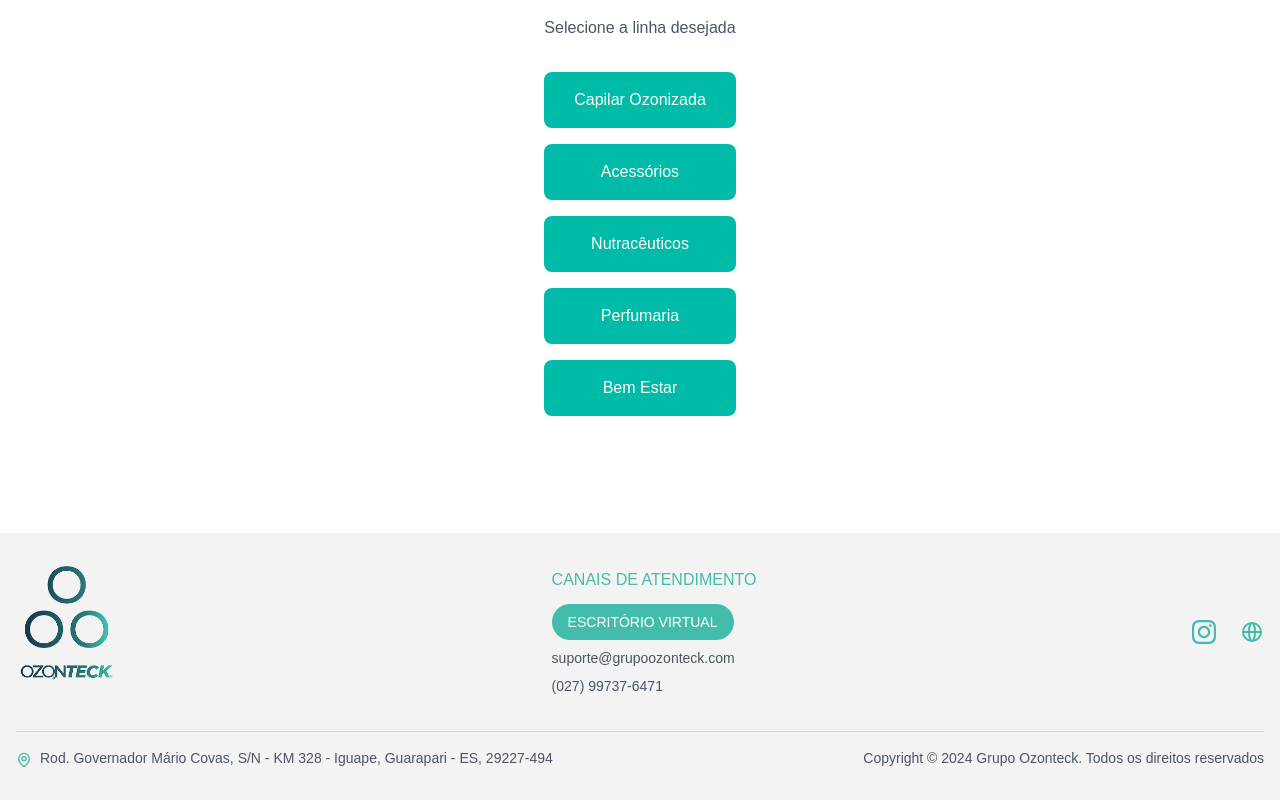
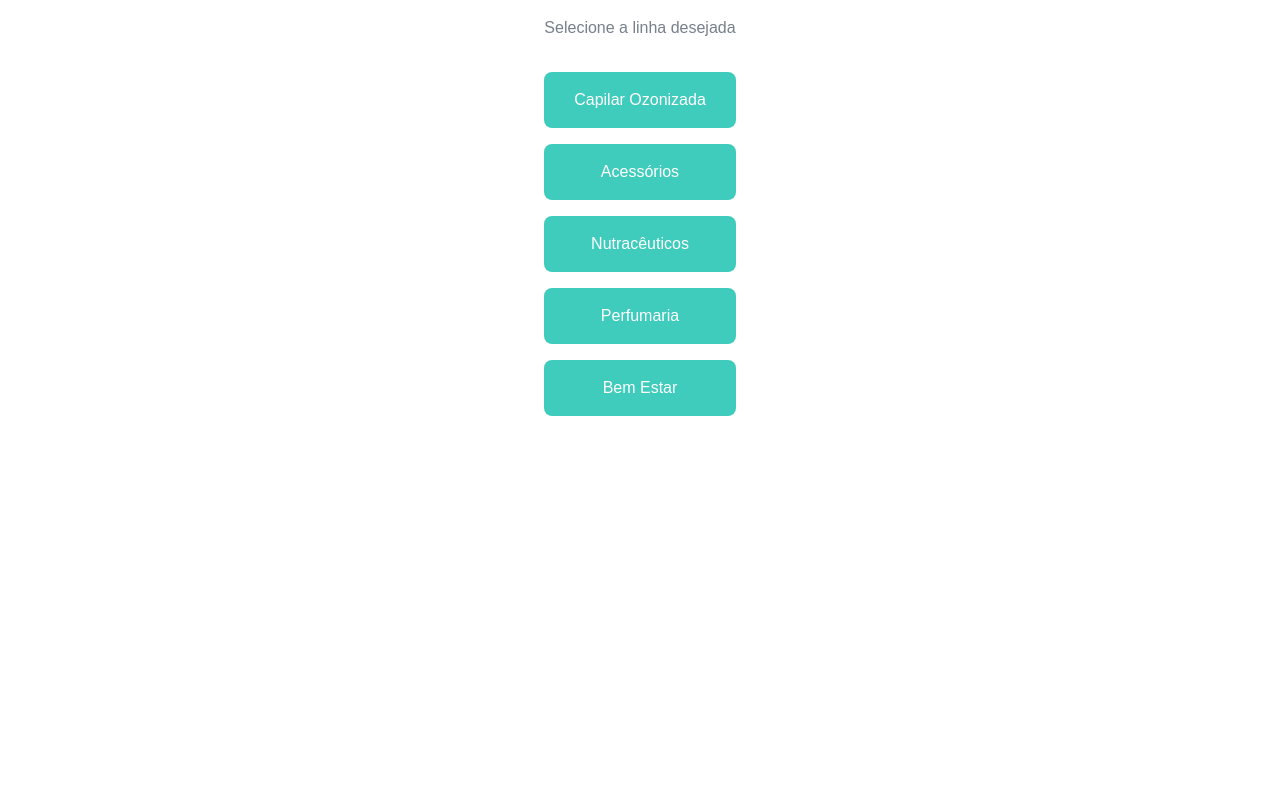
Before and after one commit to LucasAG1s/ozonteck-products, a Next.js app: page / in a window 1280 px wide. Shown: the part 267-1067 px from the top of the page. After the commit the page ends 800 px from the top, so only its background shows below. Built offline with nearby package versions, Linux system fonts and the light colour scheme.

Commit message:
remove foooter

```diff
--- a/src/app/layout.tsx
+++ b/src/app/layout.tsx
@@ -1,6 +1,5 @@
 import type { Metadata } from "next";
 import "./globals.css";
-import { Footer } from '@/components/Footer';
 
 export const metadata: Metadata = {
   title: "Ozonteck Products",
@@ -16,7 +15,6 @@ export default function RootLayout({
     <html lang="pt-BR">
       <body className="bg-white">
         {children}
-        <Footer />
       </body>
     </html>
   );
--- a/src/components/footer.tsx
+++ /dev/null
@@ -1,84 +0,0 @@
-import Image from 'next/image';
-import Link from 'next/link';
-
-
-
-export function Footer() {
-
-  return (
-    <footer className="bg-[#F3F3F3] py-8 mt-auto" style={{ zIndex: 1 }}>
-      <div className="container mx-auto px-4">
-        <div className="flex flex-col md:flex-row justify-between items-center gap-8 mb-8">
-          <div className="text-center md:text-left">
-            <div className="hidden md:block">
-              <Image
-                src="/images/OZONTECK-LOGO.png"
-                alt="Ozonteck Logo"
-                width={100}
-                height={100}
-                className="mb-4"
-                priority
-              />
-            </div>
-          </div>
-
-          <div className="text-center md:text-left">
-            <h3 className="text-[#44BCAC] font-medium mb-3">CANAIS DE ATENDIMENTO</h3>
-            <div className="text-gray-600 text-sm space-y-2">
-              <Link
-                href="https://office.grupozonteck.com"
-                target="_blank"
-                className="inline-block bg-[#44BCAC] text-white px-4 py-2 rounded-full hover:bg-[#3aa799] transition-colors mb-2"
-              >
-                ESCRITÓRIO VIRTUAL
-              </Link>
-              <a href="mailto:suporte@grupoozonteck.com" className="block hover:text-[#44BCAC] transition-colors">
-                suporte@grupoozonteck.com
-              </a>
-              <a href="tel:+5527997376471" className="block hover:text-[#44BCAC] transition-colors">
-                (027) 99737-6471
-              </a>
-            </div>
-          </div>
-
-          <div className="flex flex-col items-center md:items-end gap-4">
-            <div className="flex gap-6">
-              <Link
-                href="https://www.instagram.com/grupoozonteckoficial/"
-                target="_blank"
-                className="text-[#44BCAC] hover:text-[#153A4E] transition-colors"
-              >
-                <svg className="w-6 h-6" fill="currentColor" viewBox="0 0 24 24">
-                  <path d="M12 2.163c3.204 0 3.584.012 4.85.07 3.252.148 4.771 1.691 4.919 4.919.058 1.265.069 1.645.069 4.849 0 3.205-.012 3.584-.069 4.849-.149 3.225-1.664 4.771-4.919 4.919-1.266.058-1.644.07-4.85.07-3.204 0-3.584-.012-4.849-.07-3.26-.149-4.771-1.699-4.919-4.92-.058-1.265-.07-1.644-.07-4.849 0-3.204.013-3.583.07-4.849.149-3.227 1.664-4.771 4.919-4.919 1.266-.057 1.645-.069 4.849-.069zm0-2.163c-3.259 0-3.667.014-4.947.072-4.358.2-6.78 2.618-6.98 6.98-.059 1.281-.073 1.689-.073 4.948 0 3.259.014 3.668.072 4.948.2 4.358 2.618 6.78 6.98 6.98 1.281.058 1.689.072 4.948.072 3.259 0 3.668-.014 4.948-.072 4.354-.2 6.782-2.618 6.979-6.98.059-1.28.073-1.689.073-4.948 0-3.259-.014-3.667-.072-4.947-.196-4.354-2.617-6.78-6.979-6.98-1.281-.059-1.69-.073-4.949-.073zm0 5.838c-3.403 0-6.162 2.759-6.162 6.162s2.759 6.163 6.162 6.163 6.162-2.759 6.162-6.163c0-3.403-2.759-6.162-6.162-6.162zm0 10.162c-2.209 0-4-1.79-4-4 0-2.209 1.791-4 4-4s4 1.791 4 4c0 2.21-1.791 4-4 4zm6.406-11.845c-.796 0-1.441.645-1.441 1.44s.645 1.44 1.441 1.44c.795 0 1.439-.645 1.439-1.44s-.644-1.44-1.439-1.44z"/>
-                </svg>
-              </Link>
-
-              <Link
-                href="https://grupoozonteck.com"
-                target="_blank"
-                className="text-[#44BCAC] hover:text-[#153A4E] transition-colors"
-              >
-                <svg className="w-6 h-6" fill="none" stroke="currentColor" viewBox="0 0 24 24">
-                  <path strokeLinecap="round" strokeLinejoin="round" strokeWidth={2} d="M21 12a9 9 0 01-9 9m9-9a9 9 0 00-9-9m9 9H3m9 9a9 9 0 01-9-9m9 9c1.657 0 3-4.03 3-9s-1.343-9-3-9m0 18c-1.657 0-3-4.03-3-9s1.343-9 3-9m-9 9a9 9 0 019-9" />
-                </svg>
-              </Link>
-            </div>
-          </div>
-        </div>
-
-        <div className="mt-6 flex flex-col items-center space-y-4 border-t border-gray-300 pt-4 text-xs md:flex-row md:justify-between md:space-y-0">
-          <div className="flex items-center space-x-4">
-            <div className="flex items-start space-x-2">
-              <svg xmlns="http://www.w3.org/2000/svg" width="24" height="24" viewBox="0 0 24 24" fill="none" stroke="currentColor" strokeWidth="2" strokeLinecap="round" strokeLinejoin="round" className="h-4 w-4 text-[#44BCAC] flex-shrink-0 mt-1">
-                <path d="M20 10c0 4.993-5.539 10.193-7.399 11.799a1 1 0 0 1-1.202 0C9.539 20.193 4 14.993 4 10a8 8 0 0 1 16 0"></path>
-                <circle cx="12" cy="10" r="3"></circle>
-              </svg>
-              <p className="text-gray-600 text-sm">Rod. Governador Mário Covas, S/N - KM 328 - Iguape, Guarapari - ES, 29227-494</p>
-            </div>
-          </div>
-          <p className="text-gray-600 text-sm">Copyright © 2024 Grupo Ozonteck. Todos os direitos reservados</p>
-        </div>
-      </div>
-    </footer>
-  );
-}
```
